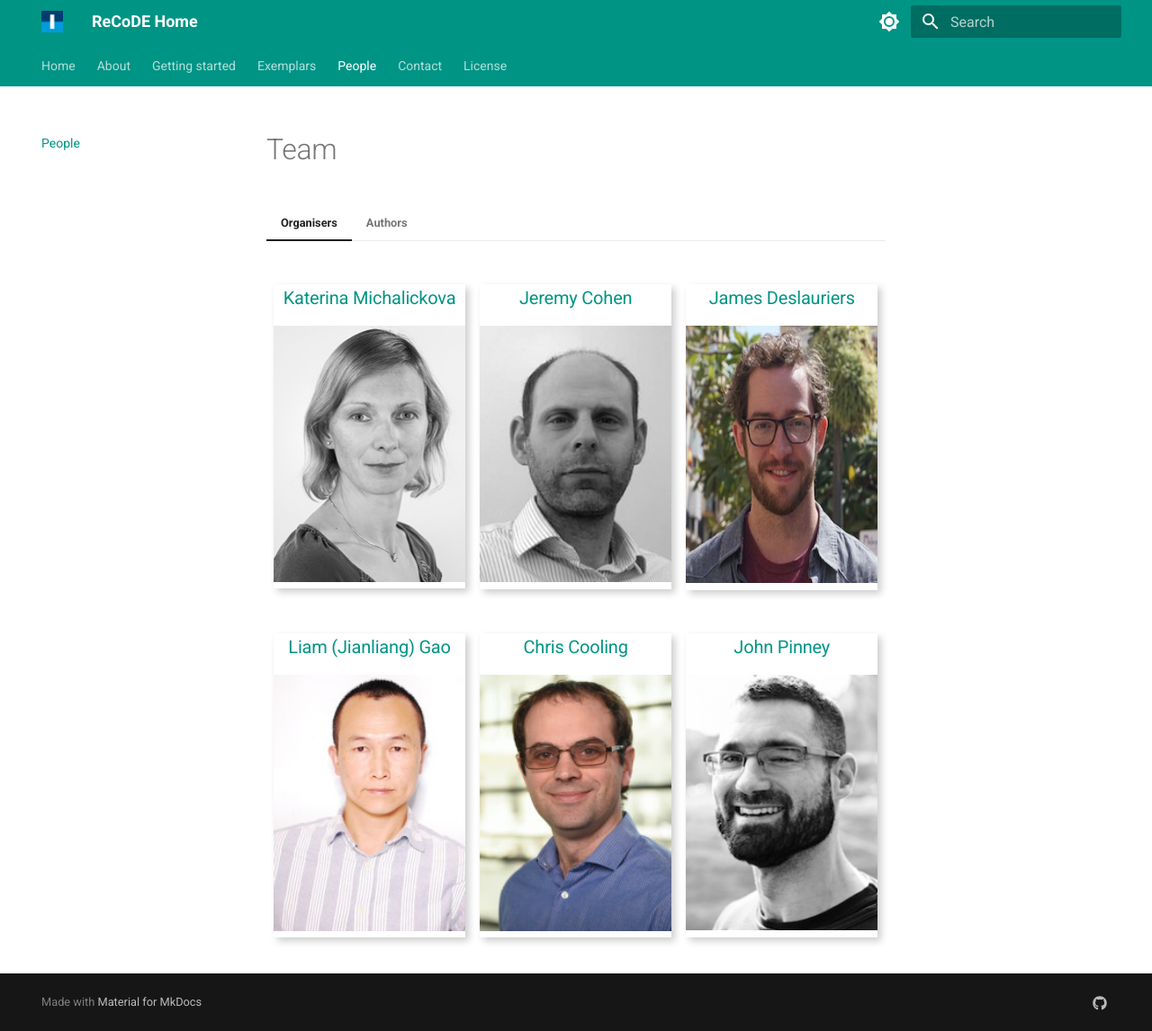
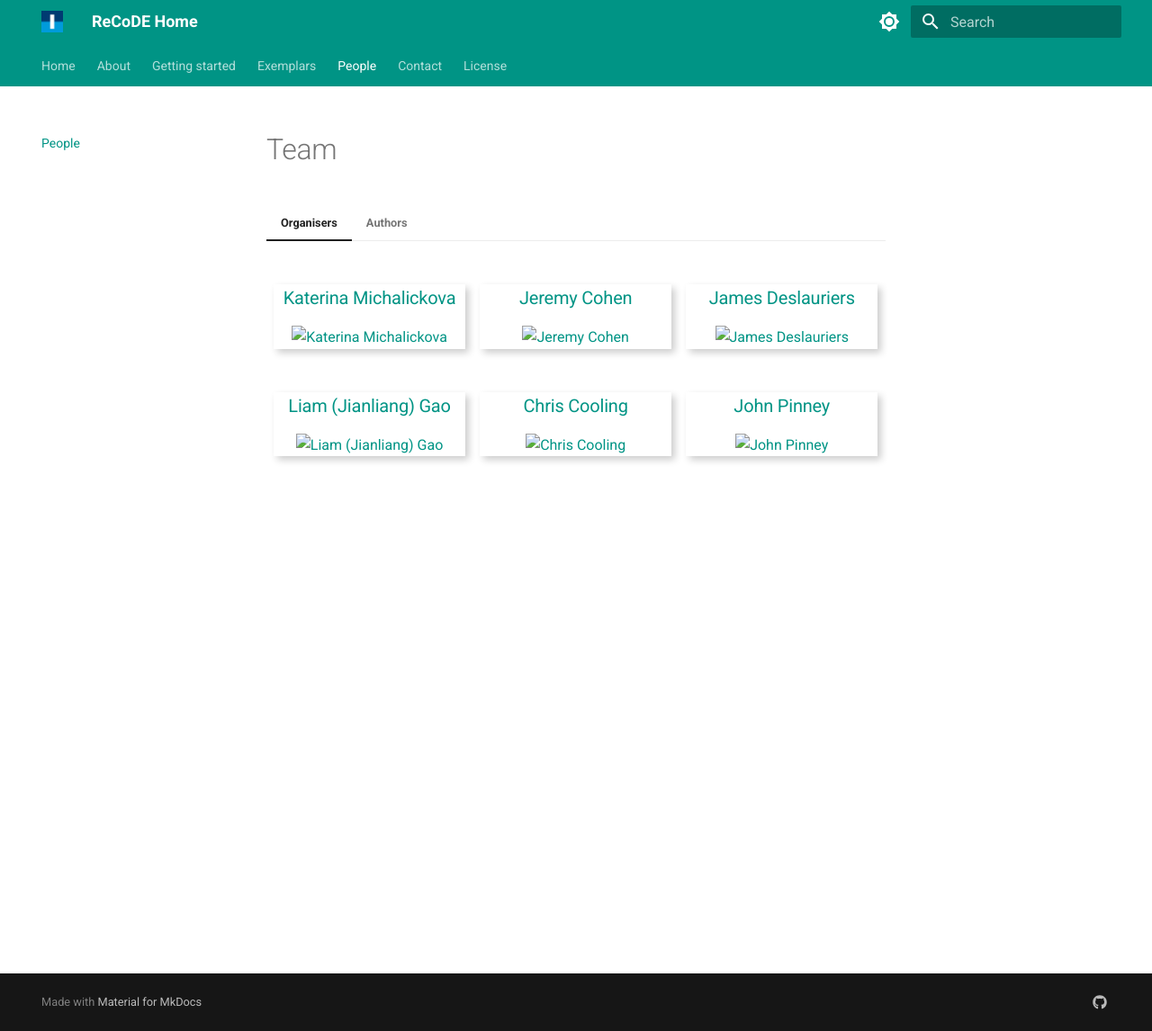
Before and after one commit to ImperialCollegeLondon/ReCoDE-home, an MkDocs documentation site: the page built from docs/people.md, in a window 1280 px wide and 1146 px high. Shown: the whole window at 90% size. Built offline with MkDocs 1.6.1 and Material for MkDocs 9.7.7, drawn with Linux system fonts in a browser that asks for light colours.

Commit message:
fix: remove leading slashes

```diff
--- a/docs/people.md
+++ b/docs/people.md
@@ -10,7 +10,7 @@
         </h3>
         <div class="container_org">
             <a href="https://www.imperial.ac.uk/people/k.michalickova">
-                <img src="/organisers_photo/kmichalickova.jpeg" alt="Katerina Michalickova" style="width:100%">
+                <img src="organisers_photo/kmichalickova.jpeg" alt="Katerina Michalickova" style="width:100%">
             </a>
         </div>
         </div>
@@ -23,7 +23,7 @@
         </h3>
         <div class="container_org">
             <a href="https://www.imperial.ac.uk/people/jeremy.cohen">
-                <img src="/organisers_photo/jcohen.jpeg" alt="Jeremy Cohen" style="width:100%">
+                <img src="organisers_photo/jcohen.jpeg" alt="Jeremy Cohen" style="width:100%">
             </a>
         </div>
         </div>
@@ -36,7 +36,7 @@
         </h3>
         <div class="container_org">
             <a href="https://uk.linkedin.com/in/jay-deslauriers?trk=public_profile_browsemap">
-                <img src="/organisers_photo/jdeslauriers.jpeg" alt="James Deslauriers" style="width:428px;height:286px;">
+                <img src="organisers_photo/jdeslauriers.jpeg" alt="James Deslauriers" style="width:428px;height:286px;">
             </a>
         </div>
         </div>
@@ -49,7 +49,7 @@
         </h3>
         <div class="container_org">
             <a href="https://www.imperial.ac.uk/people/j.gao">
-                <img src="/organisers_photo/jgao.jpeg" alt="Liam (Jianliang) Gao" style="width:100%">
+                <img src="organisers_photo/jgao.jpeg" alt="Liam (Jianliang) Gao" style="width:100%">
             </a>
         </div>
         </div>
@@ -62,7 +62,7 @@
         </h3>
         <div class="container_org">
             <a href="https://www.imperial.ac.uk/people/c.cooling10">
-                <img src="/organisers_photo/ccooling.jpeg" alt="Chris Cooling" style="width:100%">
+                <img src="organisers_photo/ccooling.jpeg" alt="Chris Cooling" style="width:100%">
             </a>
         </div>
         </div>
@@ -75,7 +75,7 @@
         </h3>
         <div class="container_org">
             <a href="https://www.imperial.ac.uk/people/j.pinney">
-                <img src="/organisers_photo/jpinney.jpeg" alt="John Pinney" style="width:100%">
+                <img src="organisers_photo/jpinney.jpeg" alt="John Pinney" style="width:100%">
             </a>
         </div>
         </div>
```
Also changed, not shown: docs/exemplars/index.md (+1 -1 lines), docs/index.md (+1 -1 lines).
